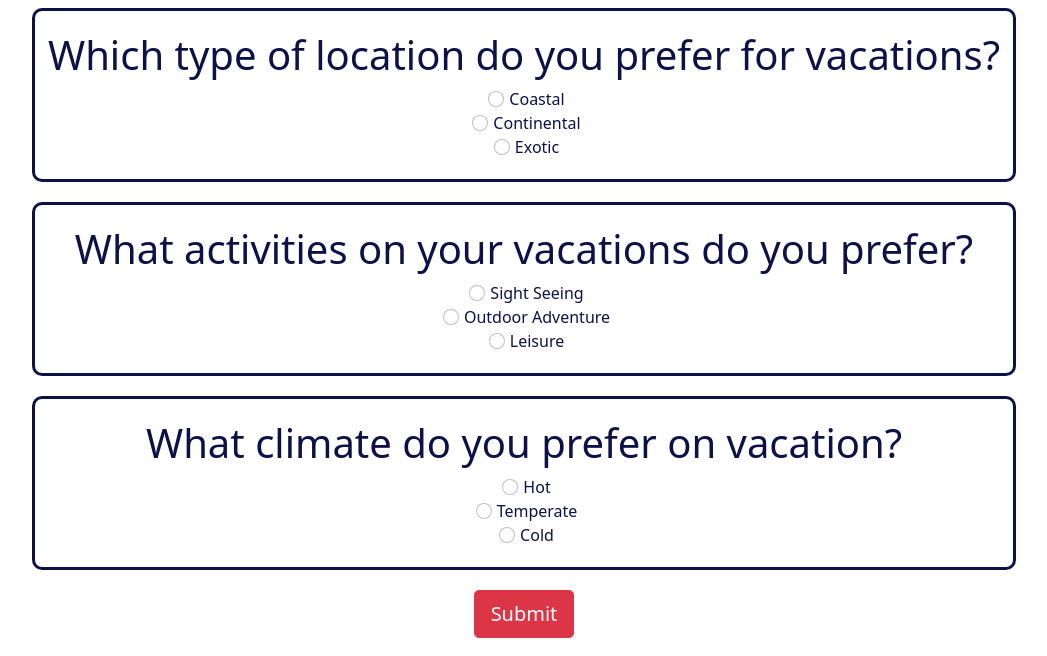
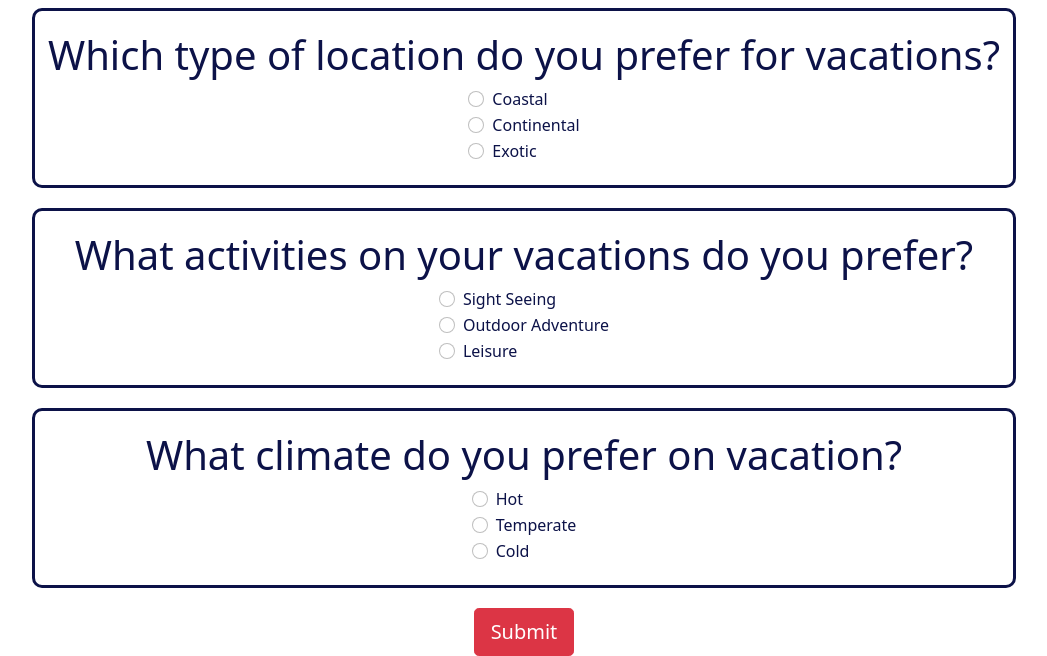
Before and after one commit to Dylan-Harden3/TravelEZ, a website: page app/pages/quiz.html in a window 1280 px wide. Shown: the part 152-808 px from the top of the page, without its empty margins (116-1163 px from the left). Drawn offline with nearby package versions, Linux system fonts and the light colour scheme.

Commit message:
alligned answers in the center left justified

```diff
--- a/app/css/quizStyles.css
+++ b/app/css/quizStyles.css
@@ -39,6 +39,11 @@
     color: var(--color2);
 }
 
+.answers {
+    display: inline-block;
+    text-align: left;
+}
+
 /* boxed items (with borders) */
 .box {
     border: solid;
@@ -47,4 +52,5 @@
     /* font-weight: 600; */
     padding: 20px;
     margin: 20px;
+
 }
--- a/app/pages/quiz.html
+++ b/app/pages/quiz.html
@@ -53,22 +53,24 @@
                     Which type of location do you prefer for vacations?
                 </h1>
 
-                <div class="">  <!--form-check-->
+                <div class="answers">
+                    <div class="form-check">
                         <label class="form-check-label text" for="flexRadioDefaultQ1">
                             <input class="form-check-input margin" type="radio" name="flexRadioDefaultQ1" id="q1a1">Coastal
                         </label>
                     </div>
 
-                <div class="">
+                    <div class="form-check">
                         <label class="form-check-label text" for="flexRadioDefaultQ1">
                             <input class="form-check-input margin" type="radio" name="flexRadioDefaultQ1" id="q1a2">Continental
                         </label>
                     </div>
 
-                <div class="">
+                    <div class="form-check">
                         <label class="form-check-label text" for="flexRadioDefaultQ1">
                             <input class="form-check-input margin" type="radio" name="flexRadioDefaultQ1" id="q1a3">Exotic
                         </label>
+                    </div>
                 </div>
             </div>
         </div>
@@ -80,22 +82,24 @@
                     What activities on your vacations do you prefer?
                 </h1>
 
-                <div class="">
+                <div class="answers">
+                    <div class="form-check">
                         <label class="form-check-label text" for="flexRadioDefaultQ2">
                             <input class="form-check-input margin" type="radio" name="flexRadioDefaultQ2" id="q2a1">Sight Seeing
                         </label>
                     </div>
 
-                <div class="">
+                    <div class="form-check">
                         <label class="form-check-label text" for="flexRadioDefaultQ2">
                             <input class="form-check-input margin" type="radio" name="flexRadioDefaultQ2" id="q2a2">Outdoor Adventure
                         </label>
                     </div>
 
-                <div class="">
+                    <div class="form-check">
                         <label class="form-check-label text" for="flexRadioDefaultQ2">
                             <input class="form-check-input margin" type="radio" name="flexRadioDefaultQ2" id="q2a3">Leisure
                         </label>
+                    </div>
                 </div>
             </div>
         </div>
@@ -107,22 +111,24 @@
                     What climate do you prefer on vacation?
                 </h1>
 
-                <div class="">
+                <div class="answers">
+                    <div class="form-check">
                         <label class="form-check-label text" for="flexRadioDefaultQ3">
                             <input class="form-check-input margin" type="radio" name="flexRadioDefaultQ3" id="q3a1">Hot
                         </label>
                     </div>
 
-                <div class="">
+                    <div class="form-check">
                         <label class="form-check-label text" for="flexRadioDefaultQ3">
                             <input class="form-check-input margin" type="radio" name="flexRadioDefaultQ3" id="q3a2">Temperate
                         </label>
                     </div>
 
-                <div class="">
+                    <div class="form-check">
                         <label class="form-check-label text" for="flexRadioDefaultQ3">
                             <input class="form-check-input margin" type="radio" name="flexRadioDefaultQ3" id="q3a3">Cold
                         </label>
+                    </div>
                 </div>
             </div>
         </div>
```
Lines whose indentation alone changed are shown as unchanged.
